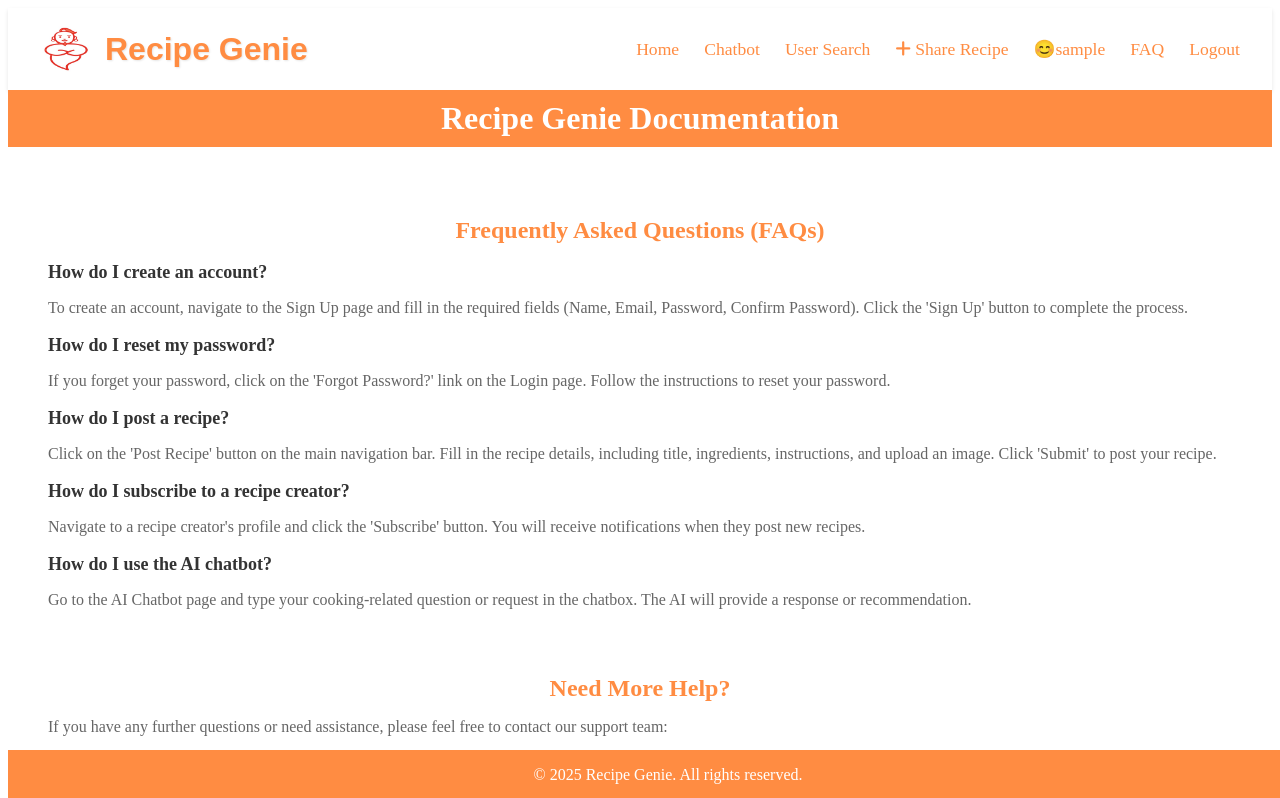
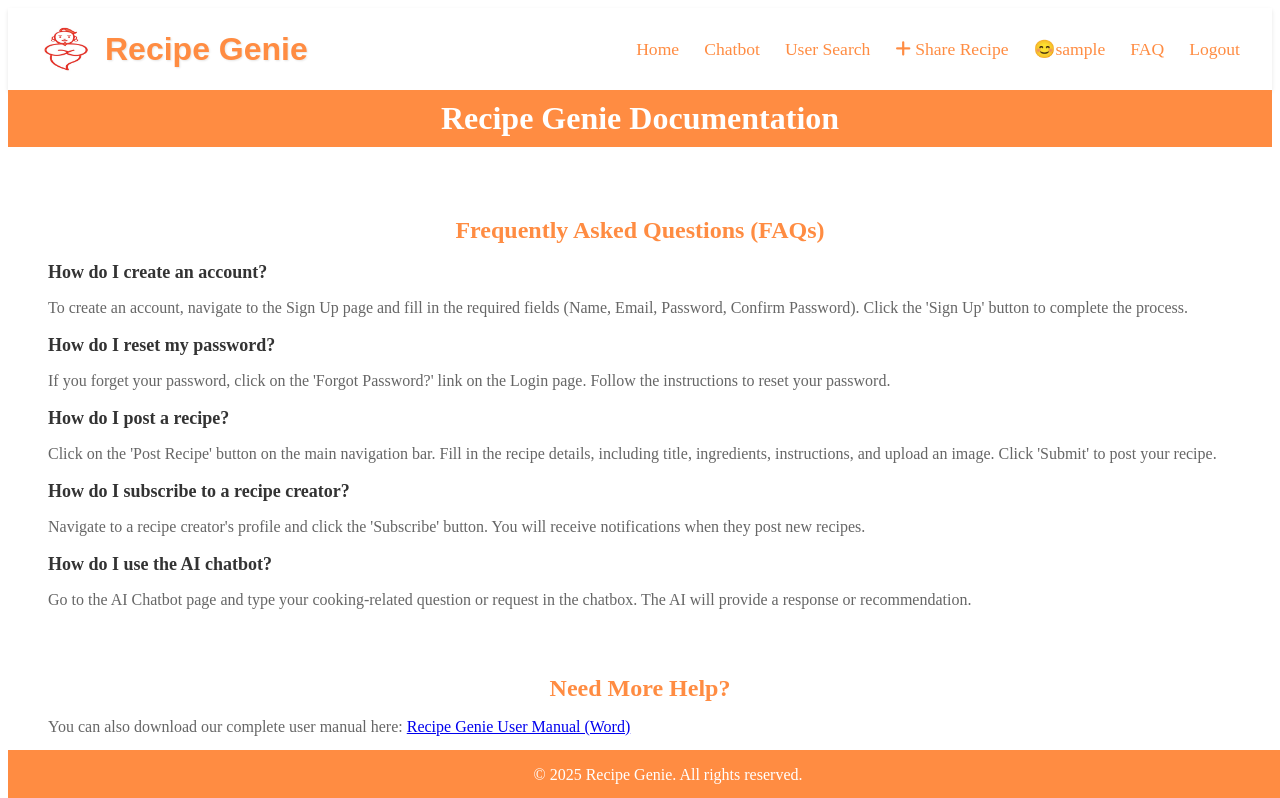
Before and after one commit to NoorUlAin-Asghar/Recipe-Genie, a React (Create React App) app in the folder Frontend/: page /documentation in a window 1280 px wide. Shown: the top 798 px of the page. Built offline with nearby package versions, Linux system fonts and the light colour scheme; sample sign-in values are in the browser's storage.

Commit message:
user manual

```diff
--- a/Frontend/src/pages/DocumentationPage.jsx
+++ b/Frontend/src/pages/DocumentationPage.jsx
@@ -37,6 +37,12 @@ const DocumentationPage = () => {
         </section>
         <section className="help-section">
   <h2 className="section-title">Need More Help?</h2>
+  <p className="help-info">
+    You can also download our complete user manual here:&nbsp;
+    <a href="/Recipe_Genie_User_Manual.docx" download>
+      Recipe Genie User Manual (Word)
+    </a>
+  </p>
   <p className="help-info">If you have any further questions or need assistance, please feel free to contact our support team:</p>
   <div className="contact-info">
     <div className="contact-item">
@@ -52,6 +58,7 @@ const DocumentationPage = () => {
     </div>
   </div>
 </section>
+
       </main>
       <footer className="footer">
         <p>&copy; 2025 Recipe Genie. All rights reserved.</p>
```
Also changed, not shown: 1 other file (tests, documents, lock files or other folders). Lines whose indentation alone changed are shown as unchanged.
